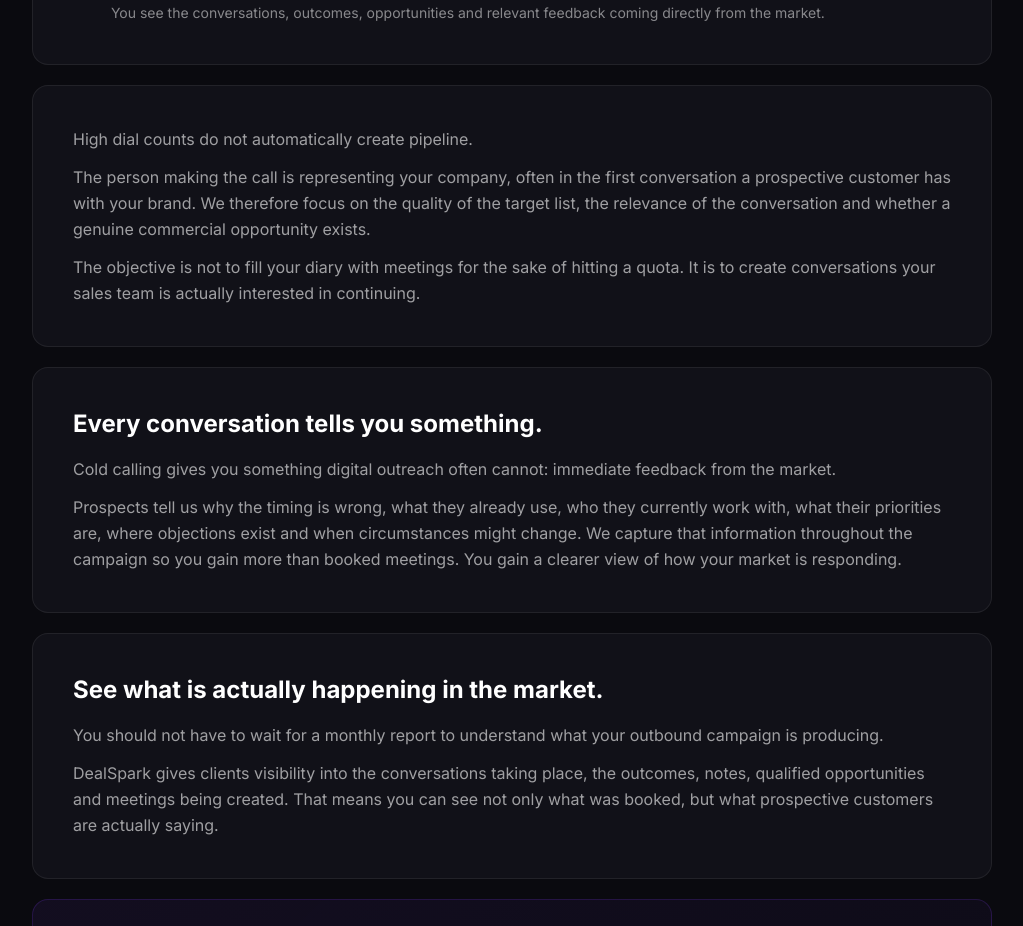
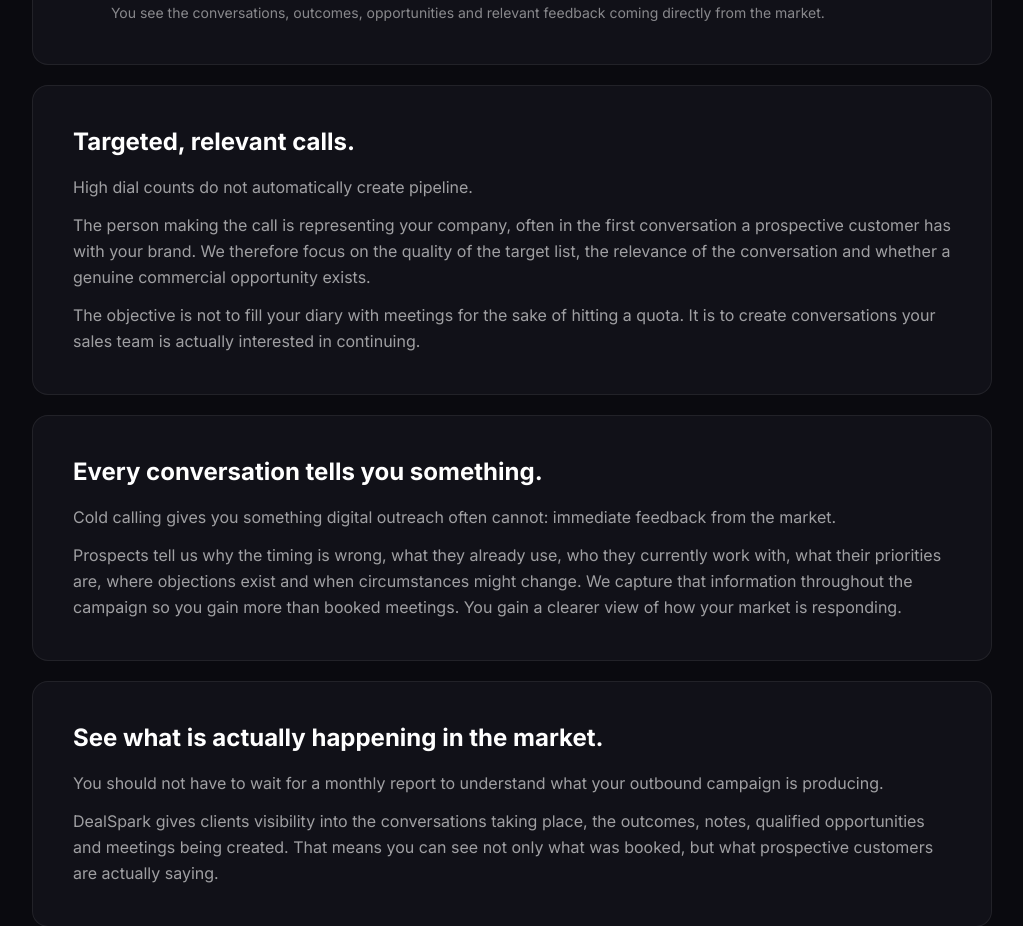
Before and after one commit to lukekly/Dealspark-website, a Next.js app: page /cold-calling-ireland in a window 1280 px wide. Shown: the part 1500-2426 px from the top of the page, without its empty margins (128-1151 px from the left). Built offline with nearby package versions, Linux system fonts and the light colour scheme.

Commit message:
Replace quality section heading with Targeted, relevant calls

```diff
--- a/app/cold-calling-ireland/page.tsx
+++ b/app/cold-calling-ireland/page.tsx
@@ -330,6 +330,9 @@
           {/* Not a call centre */}
           <AnimatedSection delay={70}>
             <div className="card p-8 lg:p-10">
+              <h2 className="text-2xl font-bold text-white mb-4">
+                Targeted, relevant calls.
+              </h2>
               <div className="space-y-3">
                 <p className="text-white/60 leading-relaxed">
                   High dial counts do not automatically create pipeline.
```
